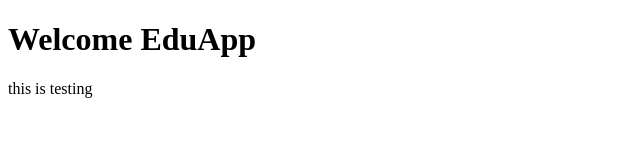
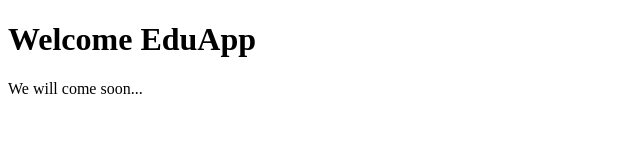
Before and after one commit to bobbysingh2005/eduAppWeb, a website: page index.html in a window 1280 px wide. Shown: the full height of the page, 0-640 px from the left. Drawn offline with Linux system fonts and the light colour scheme.

Commit message:
'initial'

```diff
--- a/index.html
+++ b/index.html
@@ -7,7 +7,7 @@
 </head>
 <body>
     <h1>Welcome EduApp</h1>
-<p>this is testing</p>
+<p>We will come soon...</p>
     <script src="./index.js"></script>
 </body>
 </html>
--- a/index.js
+++ b/index.js
@@ -1 +1 @@
-alert('test === ok');
+console.log('website is on working...')
```
Also changed, not shown: package.json (added, +20 -0 lines).
